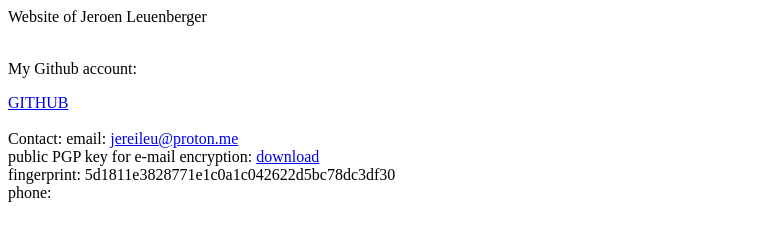
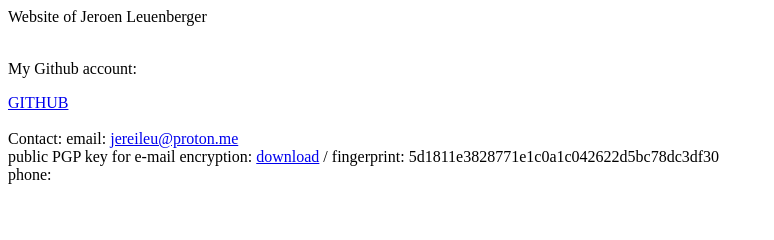
Before and after one commit to Jero075/jero075.github.io, a plain HTML site: page index.html in a window 1280 px wide. Shown: the whole page, without its empty margins (0-774 px from the left). Drawn offline with Linux system fonts and the light colour scheme.

Commit message:
Update index.html

```diff
--- a/index.html
+++ b/index.html
@@ -14,8 +14,7 @@
     <form>
       Contact:
       email: <a href="mailto:jereileu@proton.me">jereileu@proton.me</a><br>
-      public PGP key for e-mail encryption: <a href="PublicPGPKey.asc" download>download</a><br>
-      fingerprint: 5d1811e3828771e1c0a1c042622d5bc78dc3df30<br>
+      public PGP key for e-mail encryption: <a href="PublicPGPKey.asc" download>download</a> / fingerprint: 5d1811e3828771e1c0a1c042622d5bc78dc3df30<br>
       phone:
     </form>
   </body>
```
